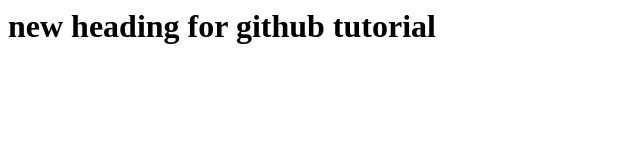
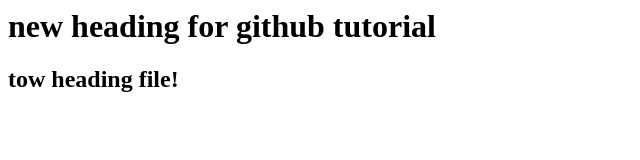
Before and after one commit to staxir6-test/tutorial, a plain HTML site: page index.html in a window 1280 px wide. Shown: the whole page, without its empty margins (0-640 px from the left). Drawn offline with Linux system fonts and the light colour scheme.

Commit message:
2 heading

```diff
--- a/index.html
+++ b/index.html
@@ -4,5 +4,6 @@
 </head>
 <body>
 <h1>new heading for github tutorial</h1>
+<h2>tow heading file!</h2>
 </body>
 </html>
```
